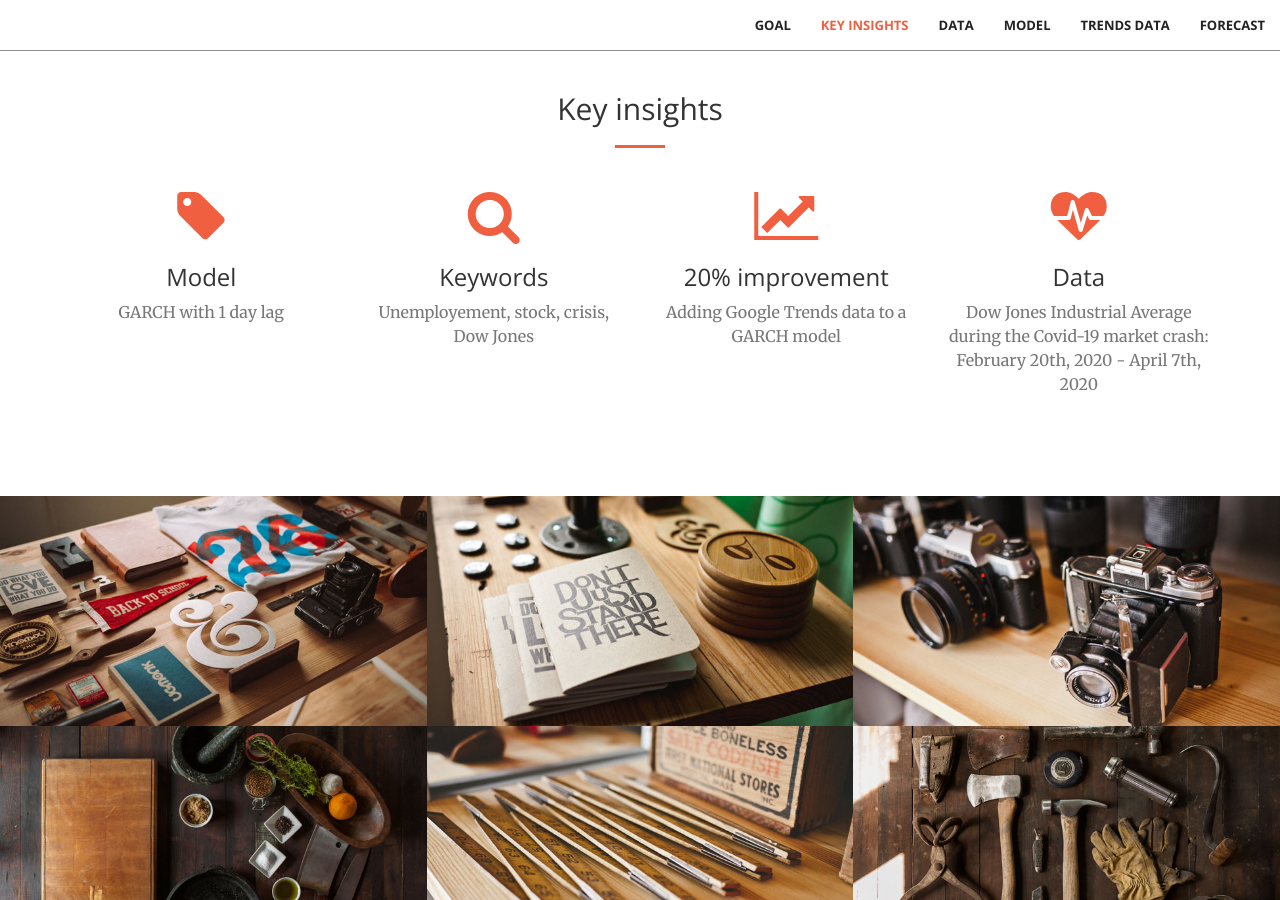
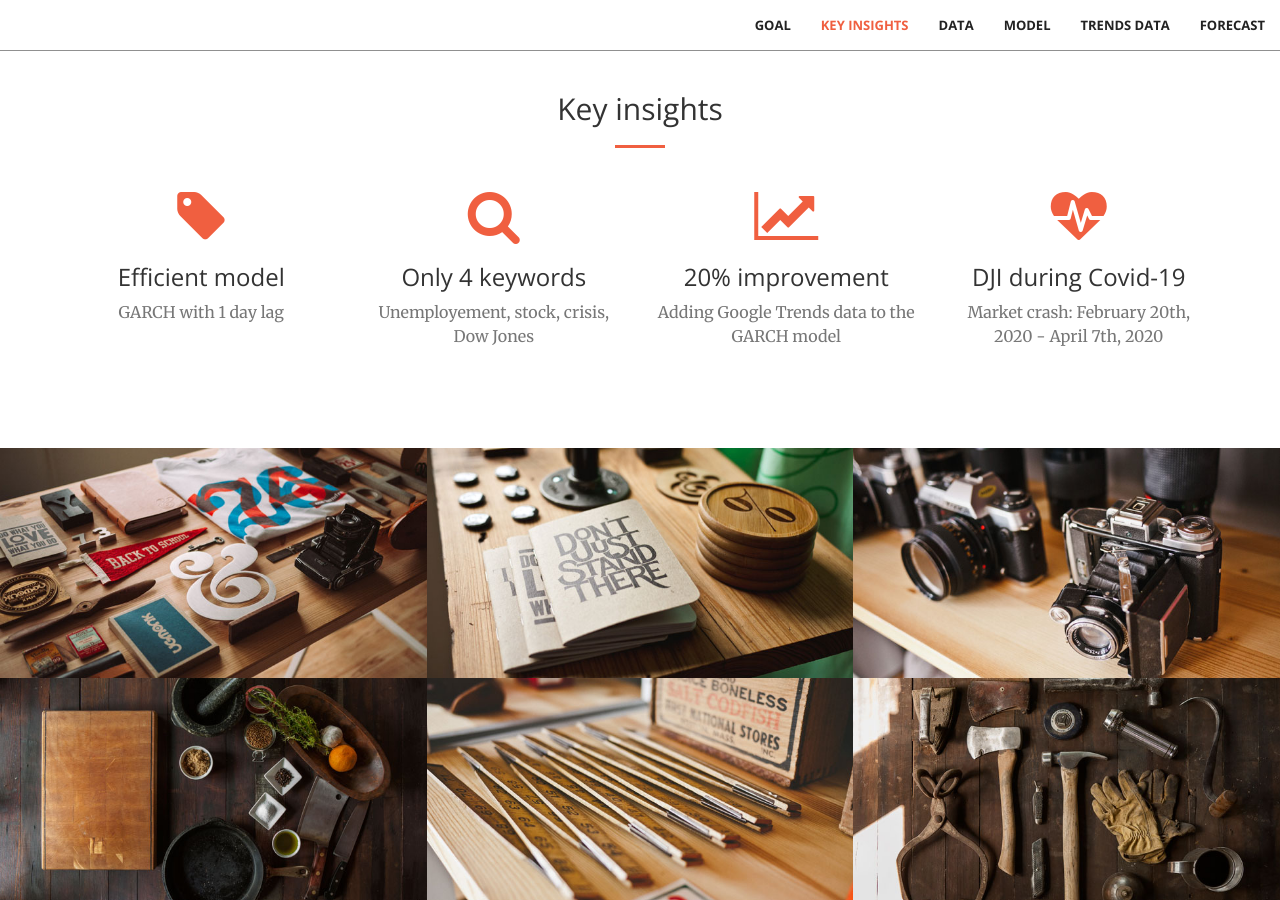
Before and after one commit to Laragervaise/forecasting-stock-volatility, a Jekyll site: the page built from index.html, in a window 1280 px wide and 900 px high, scrolled down 1444 px. Built offline with Jekyll 4.4.1, drawn with Linux system fonts in a browser that asks for light colours.

Commit message:
Update insights.html

```diff
--- a/_includes/insights.html
+++ b/_includes/insights.html
@@ -13,7 +13,7 @@
             <div class="col-lg-3 col-md-6 text-center">
                 <div class="service-box">
                     <i class="fa fa-4x fa-tag wow bounceIn text-primary" data-wow-delay=".2s"></i>
-                    <h3>Model</h3>
+                    <h3>Efficient model</h3>
                     <p class="text-muted">GARCH with 1 day lag</p>
                 </div>
             </div>
@@ -21,7 +21,7 @@
             <div class="col-lg-3 col-md-6 text-center">
                 <div class="service-box">
                     <i class="fa fa-4x fa-search wow bounceIn text-primary" data-wow-delay=".1s"></i>
-                    <h3>Keywords</h3>
+                    <h3>Only 4 keywords</h3>
                     <p class="text-muted">Unemployement, stock, crisis, Dow Jones</p>
                 </div>
             </div>
@@ -30,15 +30,15 @@
                 <div class="service-box">
                     <i class="fa fa-4x fa-line-chart wow bounceIn text-primary"></i>
                     <h3>20% improvement</h3>
-                    <p class="text-muted">Adding Google Trends data to a GARCH model</p>
+                    <p class="text-muted">Adding Google Trends data to the GARCH model</p>
                 </div>
             </div>
 
             <div class="col-lg-3 col-md-6 text-center">
                 <div class="service-box">
                     <i class="fa fa-4x fa-heartbeat wow bounceIn text-primary" data-wow-delay=".3s"></i>
-                    <h3>Data</h3>
-                    <p class="text-muted">Dow Jones Industrial Average during the Covid-19 market crash:<br> February 20th, 2020 - April 7th, 2020</p>
+                    <h3>DJI during Covid-19 </h3>
+                    <p class="text-muted">Market crash: February 20th, 2020 - April 7th, 2020</p>
                 </div>
             </div>
 
```
